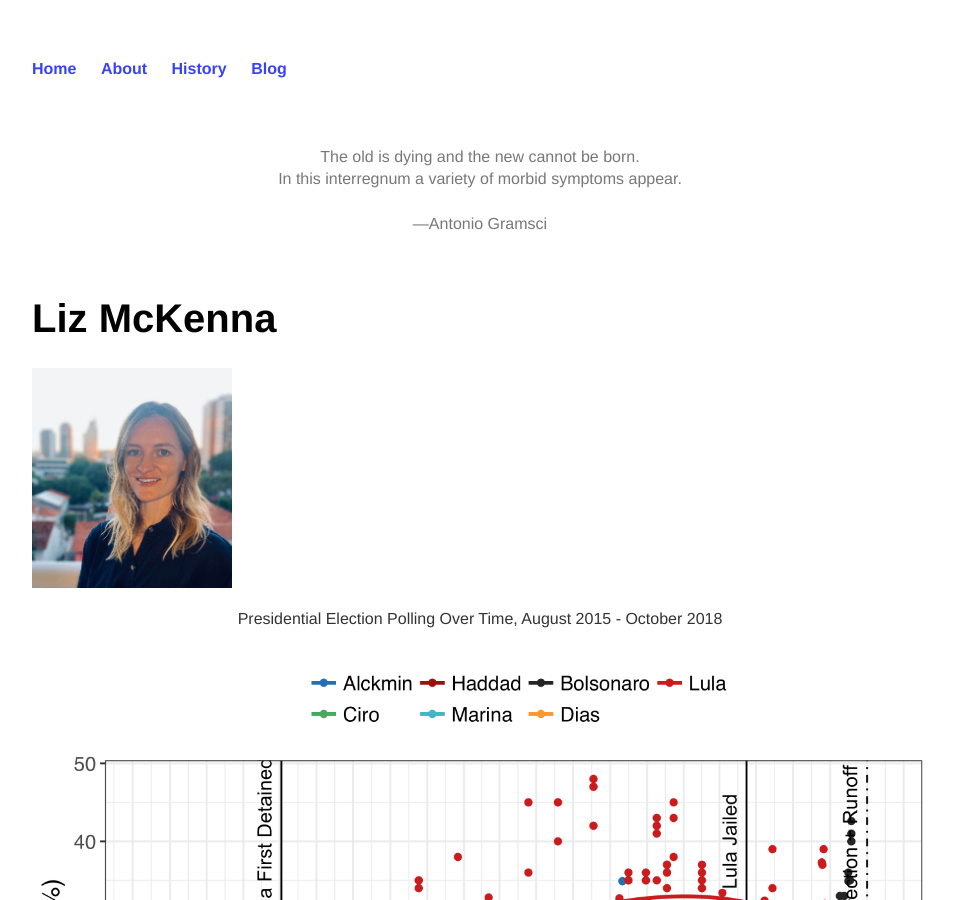
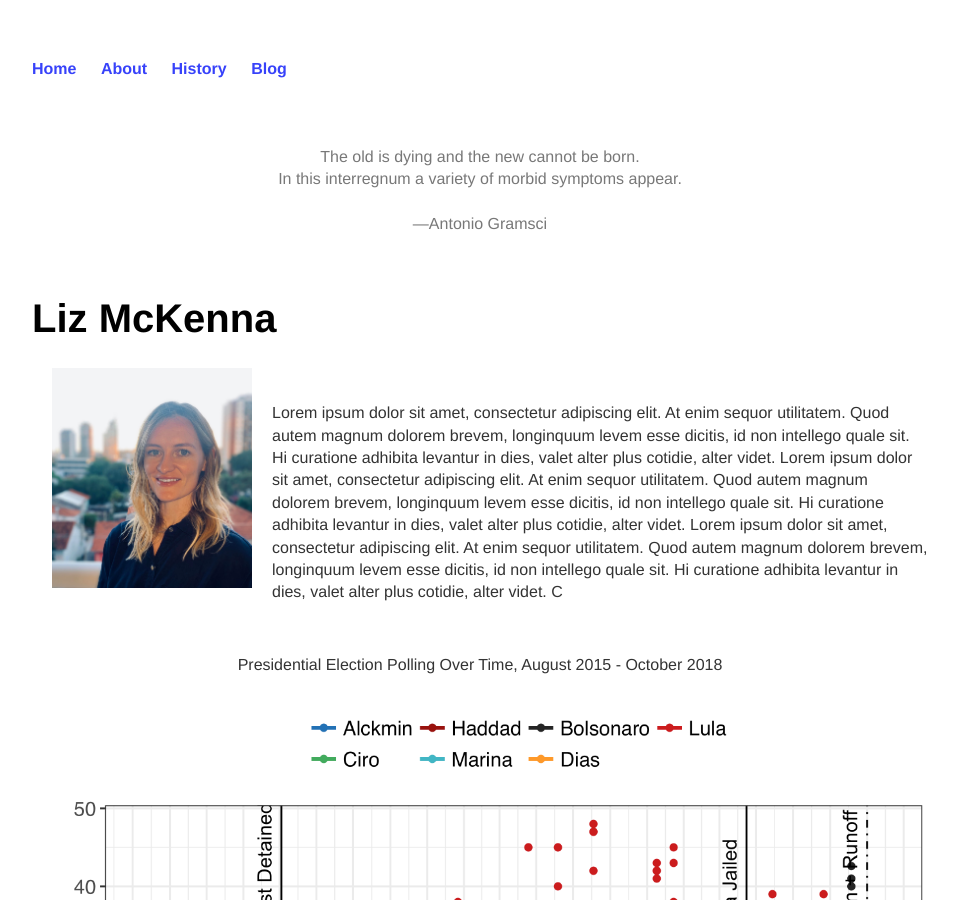
Before and after one commit to lizmckenna/elizabethmckenna.org, a Jekyll site: the page built from index.html, in a window 1280 px wide and 900 px high. Shown: the whole window, without its empty margins (160-1117 px from the left). Built offline with Jekyll 4.4.1, drawn with Linux system fonts in a browser that asks for light colours.

Commit message:
Update index.html

```diff
--- a/index.html
+++ b/index.html
@@ -19,10 +19,10 @@
 <br>
 <h1>Liz McKenna</h1>
  <left>
-<img src="/images/mckenna_2019.jpg" alt="HTML5 Icon" style="width:200px;height:220px;style=padding:5px; float: left>
+<img src="/images/mckenna_2019.jpg" alt="HTML5 Icon" hspace="20" style="width:200px;height:220px;style=padding:5px; float: left">
 	</left>
 <br>
-<p> hspace="20" Lorem ipsum dolor sit amet, consectetur adipiscing elit. At enim sequor utilitatem. Quod autem magnum dolorem brevem, longinquum levem esse dicitis, id non intellego quale sit. Hi curatione adhibita levantur in dies, valet alter plus cotidie, alter videt.
+<p> Lorem ipsum dolor sit amet, consectetur adipiscing elit. At enim sequor utilitatem. Quod autem magnum dolorem brevem, longinquum levem esse dicitis, id non intellego quale sit. Hi curatione adhibita levantur in dies, valet alter plus cotidie, alter videt.
 
 Lorem ipsum dolor sit amet, consectetur adipiscing elit. At enim sequor utilitatem. Quod autem magnum dolorem brevem, longinquum levem esse dicitis, id non intellego quale sit. Hi curatione adhibita levantur in dies, valet alter plus cotidie, alter videt.
 
```
